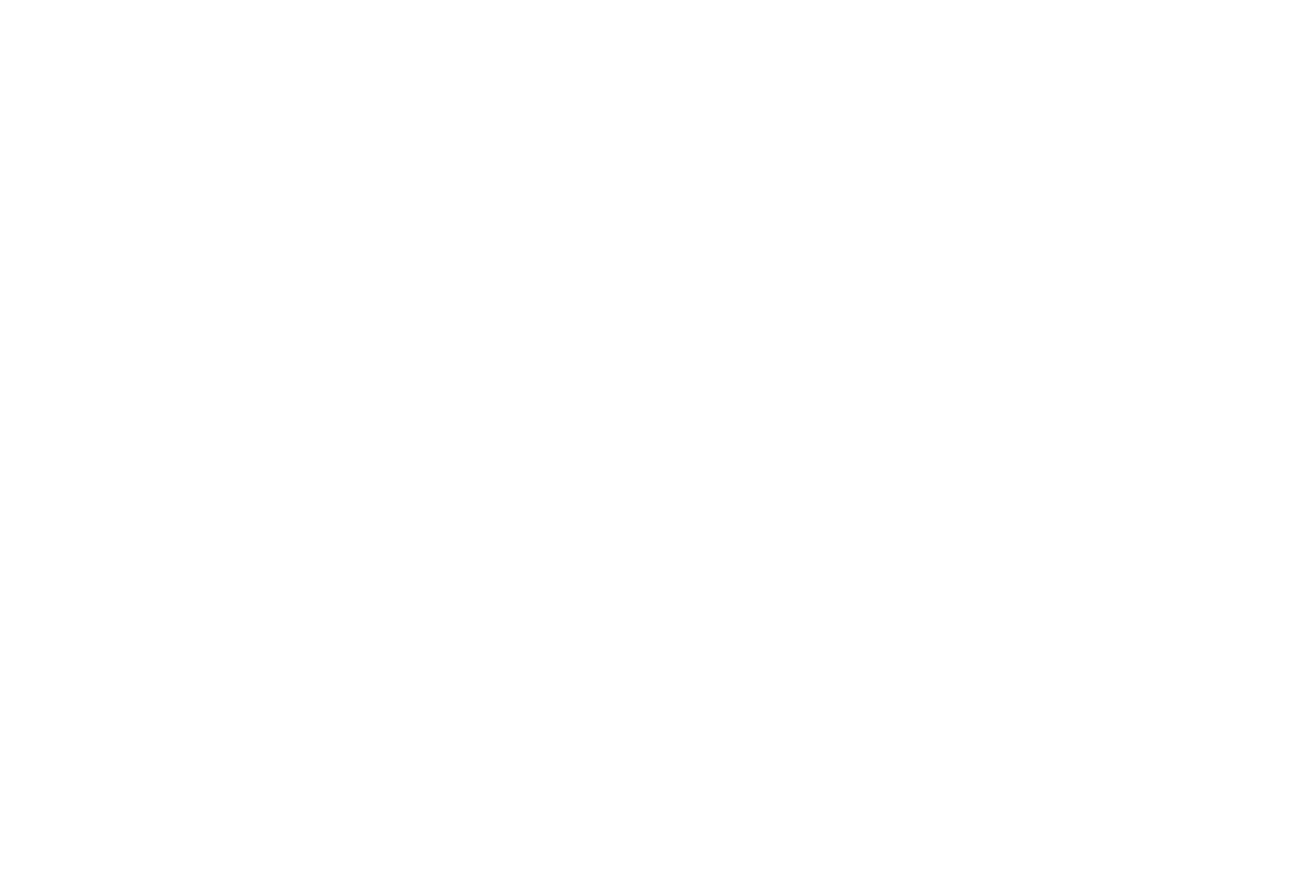
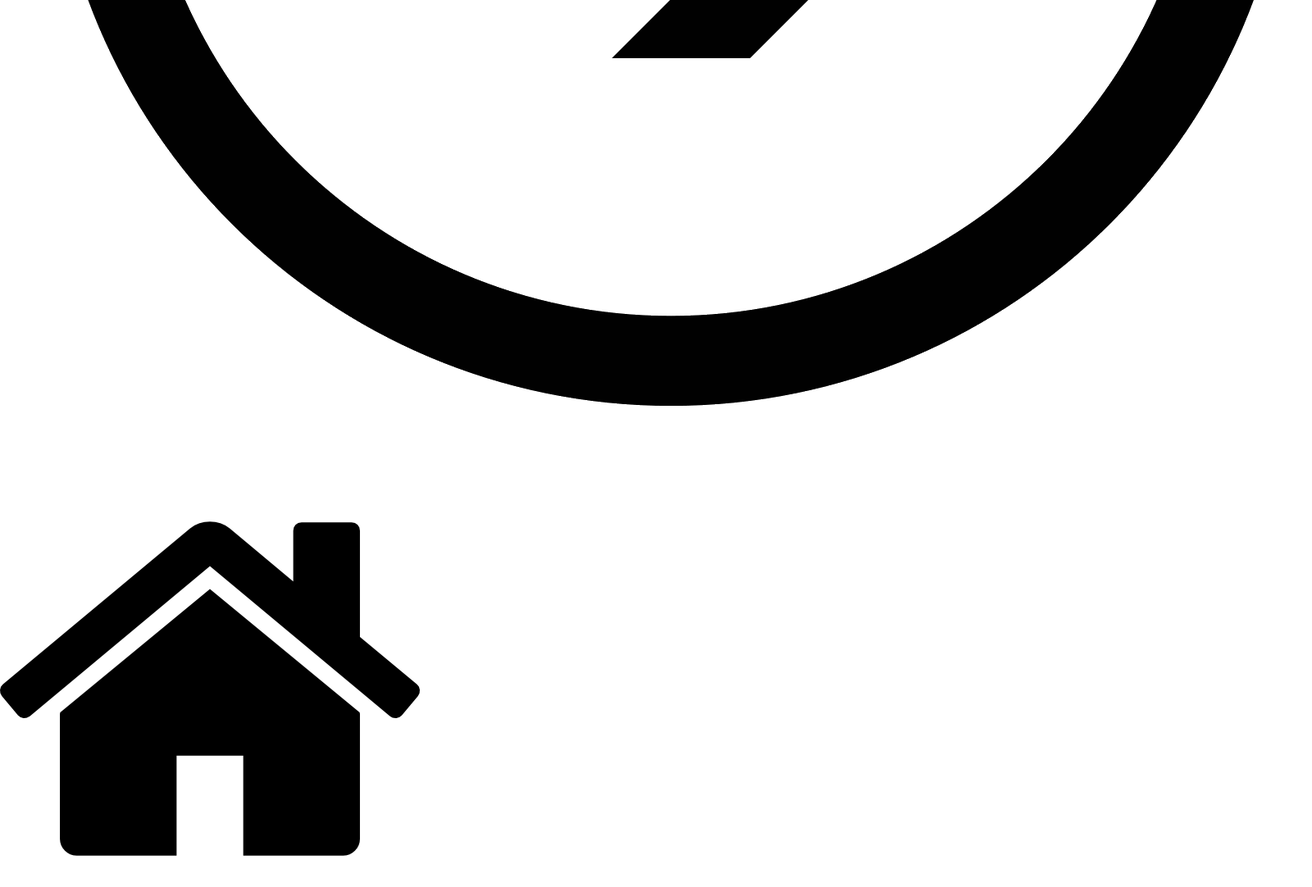
Before and after one commit to ekrenz-developer/MERN, a React (Create React App) app: page / in a window 1280 px wide. Shown: the part 1495-2577 px from the top of the page at 82% size, 1600 px wide, since content can reach past the window. Before the commit the page ends 800 px from the top, so only its background shows below. Built offline with nearby package versions, Linux system fonts and the light colour scheme.

Commit message:
Se agregan componentes

```diff
--- /dev/null
+++ b/src/components/browsing/Browsing.js
@@ -0,0 +1,14 @@
+import React from 'react';
+
+class Browsing extends React.Component {
+    render(){
+        return (
+            <div>
+                <p>Start Browsing</p>
+                <img src={require('../../assets/circled-right-2.png')} className="browsing" alt="browsing" />
+            </div>
+        )
+    }
+}
+
+export default Browsing;
--- a/src/components/footer/Footer.js
+++ b/src/components/footer/Footer.js
@@ -1,13 +1,13 @@
 import React from 'react';
 
-class Logo extends React.Component {
+class Footer extends React.Component {
     render(){
         return (
             <div>
-                <img src={require('../assets/MYtineraryLogo.png')} alt=""/>
+                <img src={require('../../assets/homeIcon.png')} alt="home"/>
             </div>
         )
     }
 }
 
-export default Logo;
+export default Footer;
--- a/src/components/logo/Logo.js
+++ b/src/components/header/Header.js
@@ -1,14 +1,16 @@
 import React from 'react';
+import './Header.css';
 
-class Logo extends React.Component {
+
+class Header extends React.Component {
     render(){
         return (
             <div>
-                <img src={require('../../assets/MYtineraryLogo.png')} alt="MYtinerary"/>
+                <img src={require('../../assets/MYtineraryLogo.png')} className="logo" alt="logo" />
                 <p>Find your perfect trip, designed by insiders who know and love their cities.</p>
             </div>
         )
     }
 }
 
-export default Logo;
+export default Header;
--- a/src/views/Landing.js
+++ b/src/views/Landing.js
@@ -1,11 +1,15 @@
 import React from 'react';
-import Logo from '../components/logo/Logo';
+import Header from '../components/header/Header';
+import Footer from '../components/footer/Footer';
+import Browsing from '../components/browsing/Browsing';
 
 class Landing extends React.Component {
     render(){
         return (
             <div>
-                <Logo />
+                <Header />
+                <Browsing />
+                <Footer />
             </div>
         )
     }
```
Also changed, not shown: src/components/header/Header.css (added).
